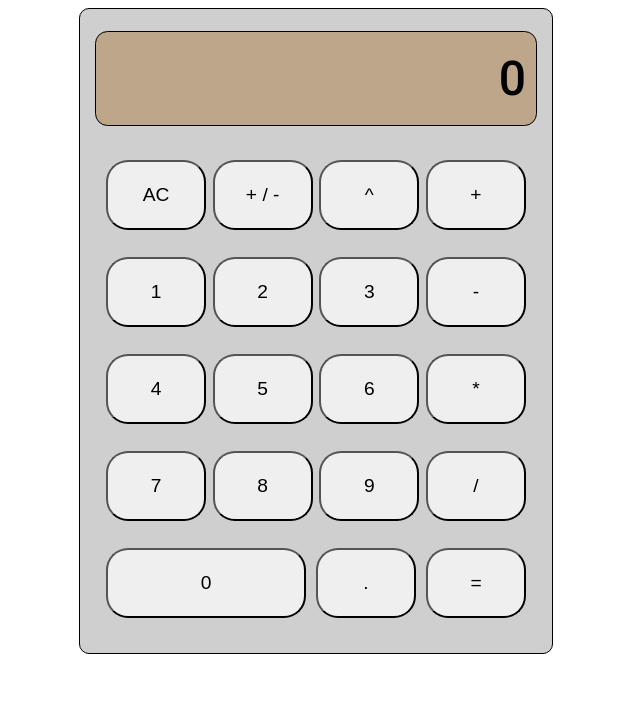
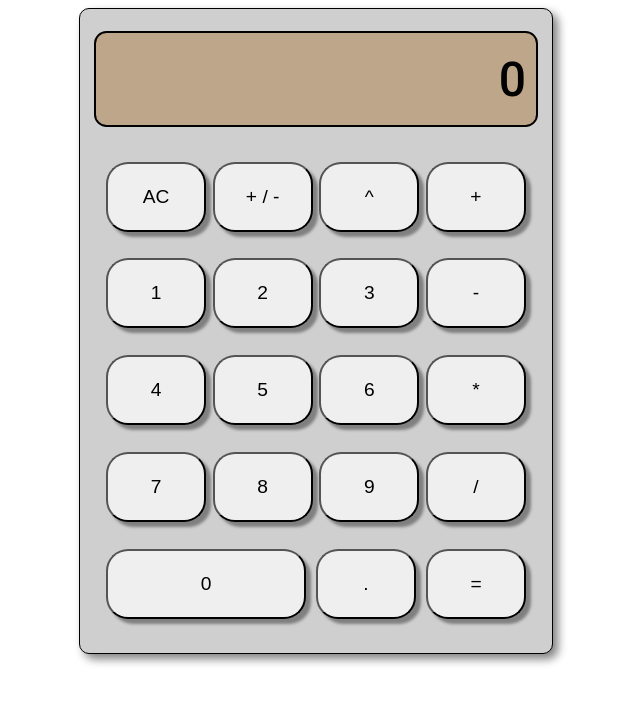
Before and after one commit to NathanielTang/Calculator, a plain HTML site: page index.html in a window 1280 px wide. Shown: the whole page, without its empty margins (324-964 px from the left). Drawn offline with Linux system fonts and the light colour scheme.

Commit message:
added shadow styling

```diff
--- a/CSS/stylesheet.css
+++ b/CSS/stylesheet.css
@@ -17,6 +17,7 @@ body {
     gap: 22px;
     padding: 22px 11px;
     background-color: rgb(207, 207, 207);         /* make this color and button-container color the same */
+    box-shadow: 5px 5px 10px grey;
 }
 
 #display {
@@ -29,8 +30,7 @@ body {
     height: 75px;
     padding: 10px;
     border-radius: 12.5px;
-    border: 1px solid black;
-
+    border: 2px solid black;
 }
 
 #displayNum {
@@ -56,7 +56,7 @@ body {
     height: 70px;
     border-radius: 22px;
     font-size: larger;
-
+    box-shadow: 5px 5px 3px grey;
 }
 
 
```
